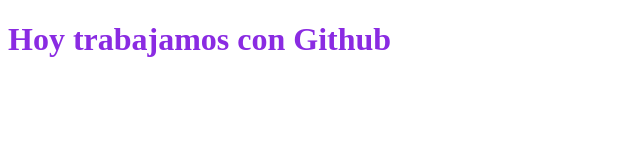
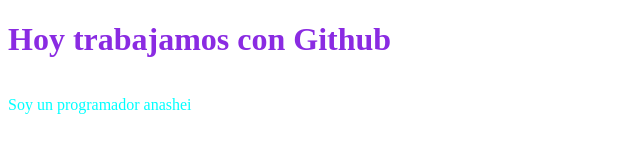
Before and after one commit to DenisAranda/pagina-reactor, a plain HTML site: page index.html in a window 1280 px wide. Shown: the whole page, without its empty margins (0-640 px from the left). Drawn offline with Linux system fonts and the light colour scheme.

Commit message:
agregamosimagenes

```diff
--- a/css/style.css
+++ b/css/style.css
@@ -1,3 +1,10 @@
+* {
+    font-family: 'Times New Roman', Times, serif;
+}
 h1 {
     color:blueviolet
 }
+p {
+    color: aqua;
+    display: inline-block;
+}
--- a/index.html
+++ b/index.html
@@ -11,5 +11,11 @@
 
     <h1>Hoy trabajamos con Github</h1>
 
+    <p>Soy un programador anashei</p>
+
+    <div>
+    <img href="./img/corralon.jpg">
+    </div>
+
 </body>
 </html>
```
Also changed, not shown: img/corralon.jpg (added).
